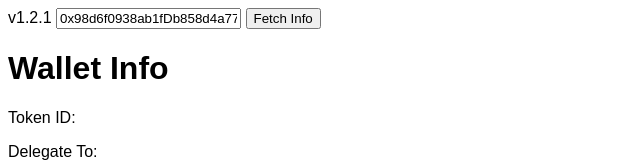
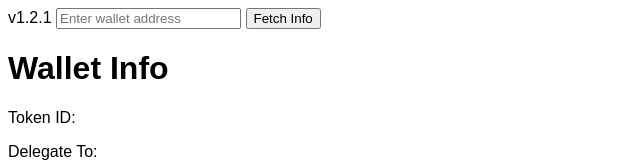
Before and after one commit to amank3125/Carv, a plain HTML site: page index.html in a window 1280 px wide. Shown: the top 162 px of the page, without its empty margins (0-640 px from the left). Drawn offline with Linux system fonts and the light colour scheme.

Commit message:
removed fixed wallet address

```diff
--- a/index.html
+++ b/index.html
@@ -7,7 +7,7 @@
 </head>
 <body>
   <a class="version"> v1.2.1</a>
-  <input type="text" class="walletAddress" placeholder="Enter wallet address" value="0x98d6f0938ab1fDb858d4a77e26aab91a9d308EE2">
+  <input type="text" class="walletAddress" placeholder="Enter wallet address" value="">
   <button class="fetch-btn">Fetch Info</button>
 
   <div class="resultContainer">
```
